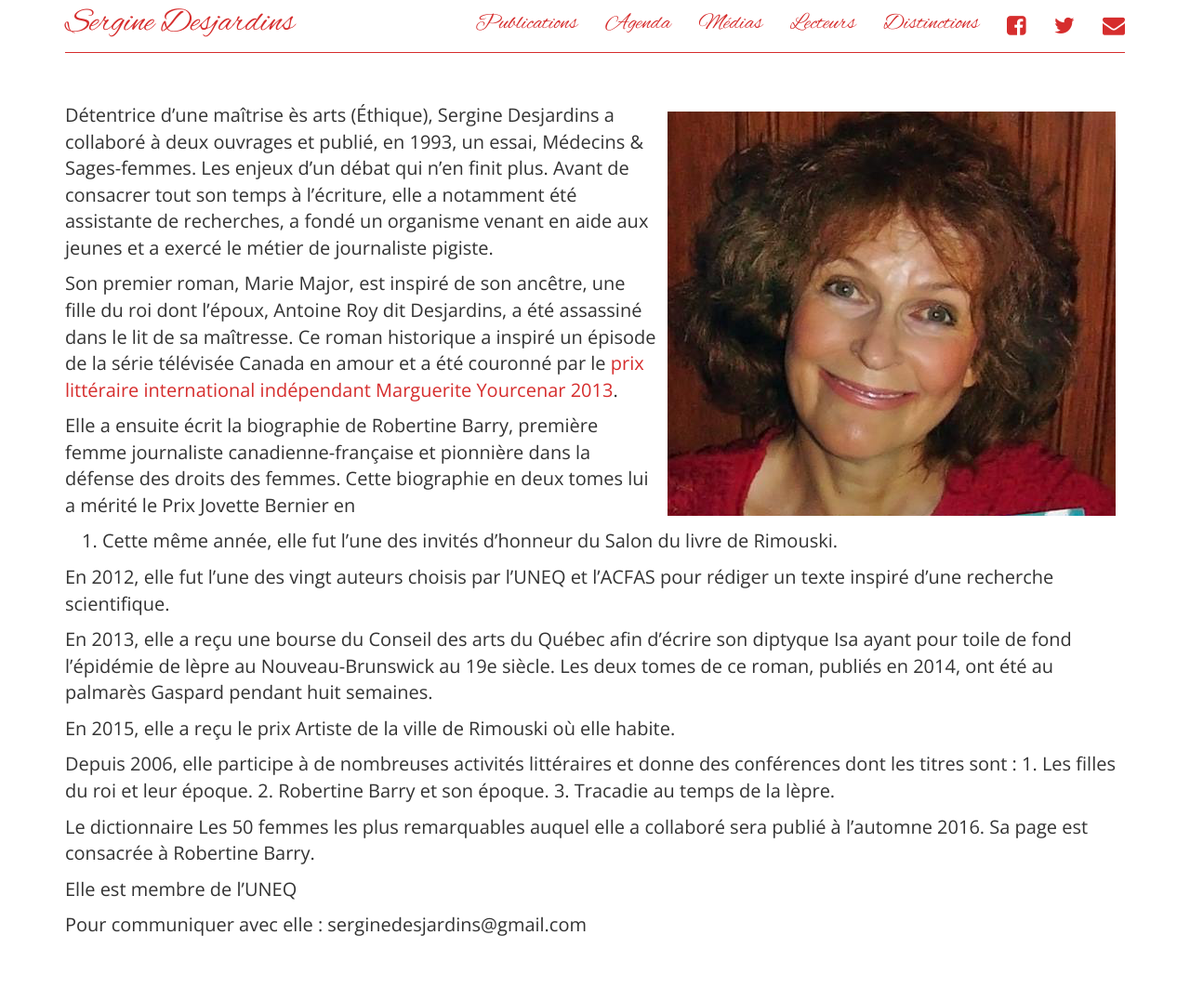
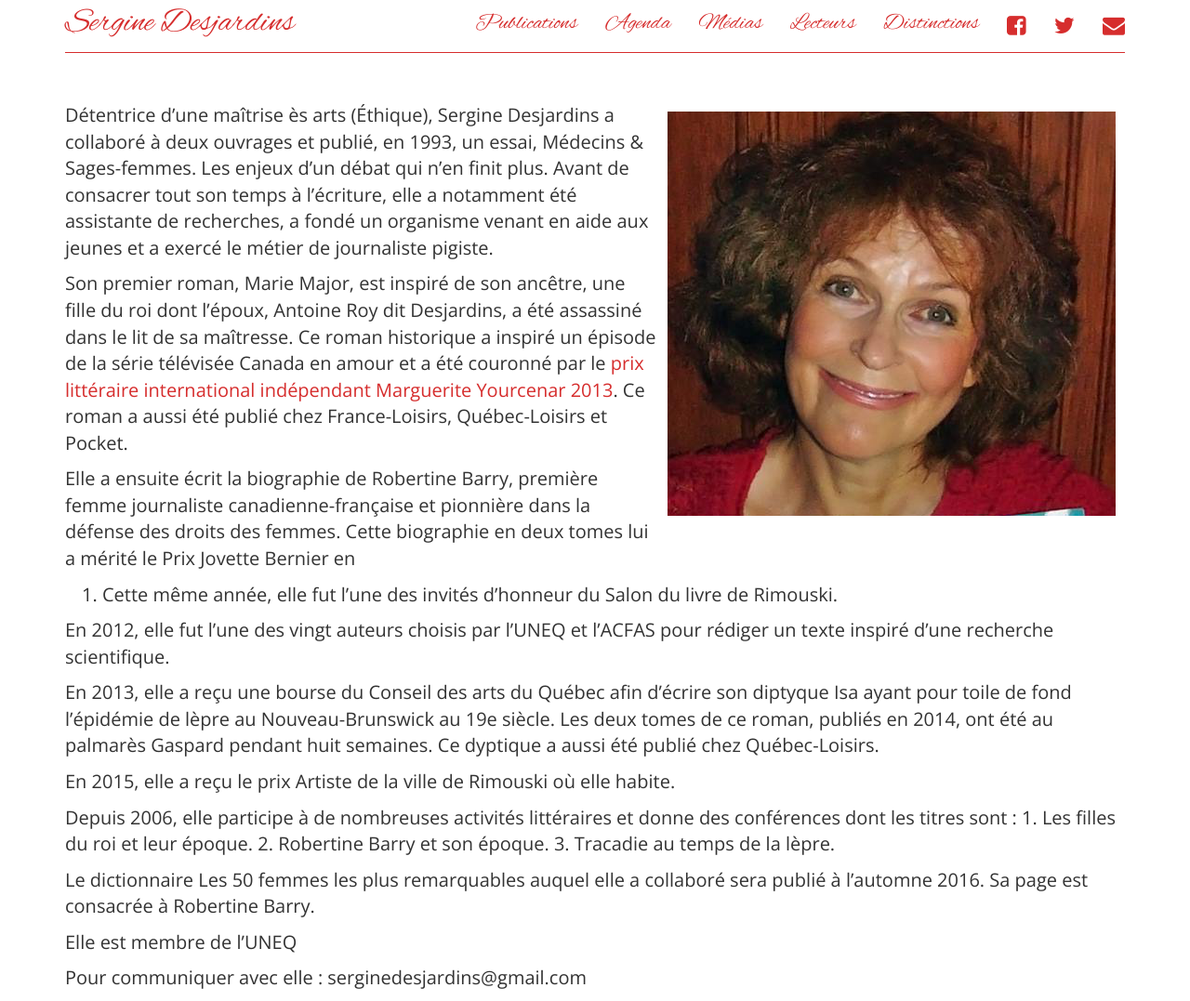
Before and after one commit to serginedesjardins/serginedesjardins.github.io, a Jekyll site: the page built from index.md, in a window 1280 px wide and 1077 px high. Shown: the whole window at 93% size. Built offline with Jekyll 4.4.1, drawn with Linux system fonts in a browser that asks for light colours; nearby versions of some CDN libraries.

Commit message:
Update index.md
J'ai ajouté les autres endroits où ont été publiés Marie Major et Isa.

```diff
--- a/index.md
+++ b/index.md
@@ -17,7 +17,7 @@ dont l’époux, Antoine Roy dit Desjardins, a été assassiné dans le lit de s
 maîtresse. Ce roman historique a inspiré un épisode de la série télévisée
 Canada en amour et a été couronné par le [prix littéraire international
 indépendant Marguerite Yourcenar
-2013](http://ici.radio-canada.ca/nouvelles/arts_et_spectacles/2013/08/14/001-sergine-desjardins-recoit-un-prix-litteraire.shtml).
+2013](http://ici.radio-canada.ca/nouvelles/arts_et_spectacles/2013/08/14/001-sergine-desjardins-recoit-un-prix-litteraire.shtml). Ce roman a aussi été publié chez France-Loisirs, Québec-Loisirs et Pocket.
 
 Elle a ensuite écrit la biographie de Robertine Barry, première femme
 journaliste canadienne-française et pionnière dans la défense des droits des
@@ -31,7 +31,7 @@ rédiger un texte inspiré d’une recherche scientifique.
 En 2013, elle a reçu une bourse du Conseil des arts du Québec afin d’écrire son
 diptyque Isa ayant pour toile de fond l’épidémie de lèpre au Nouveau-Brunswick
 au 19e siècle. Les deux tomes de ce roman, publiés en 2014, ont été au palmarès
-Gaspard pendant huit semaines.
+Gaspard pendant huit semaines. Ce dyptique a aussi été publié chez Québec-Loisirs.
 
 En 2015, elle a reçu le prix Artiste de la ville de Rimouski où elle habite.
 
```
